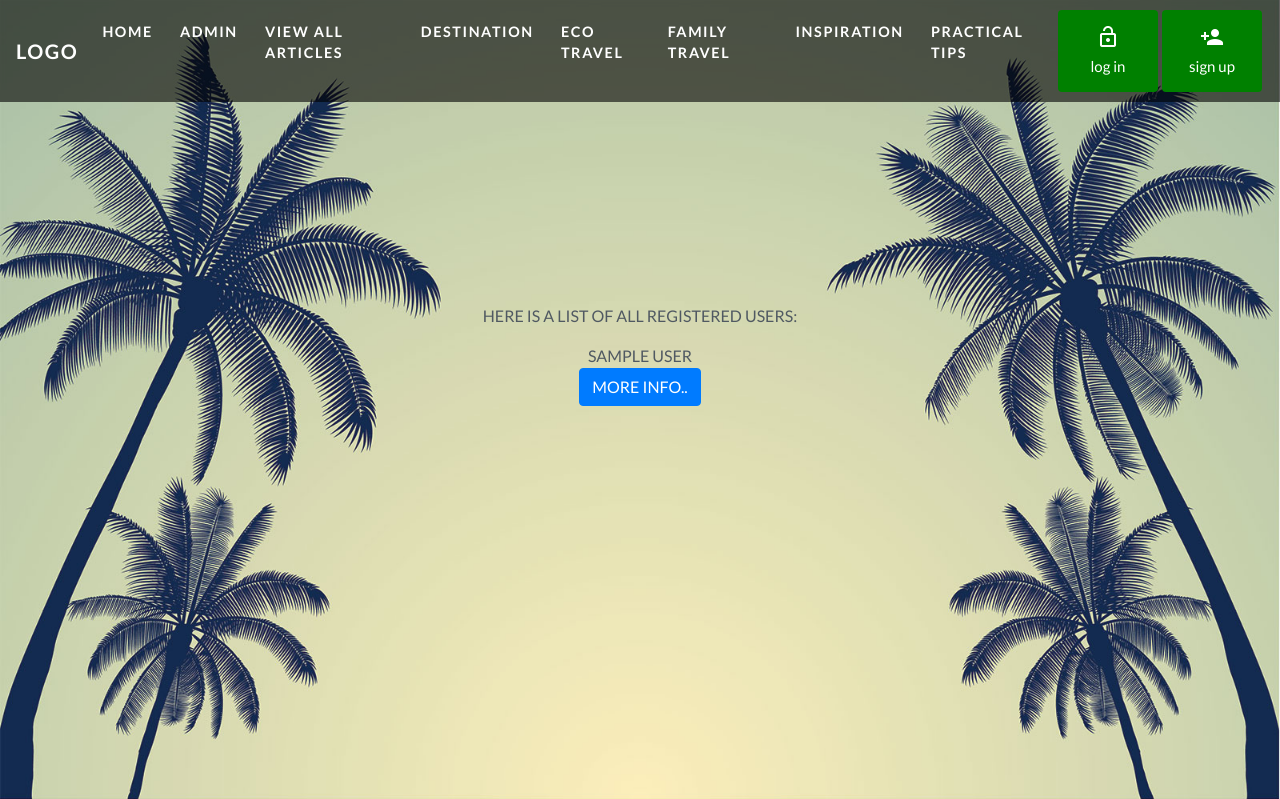
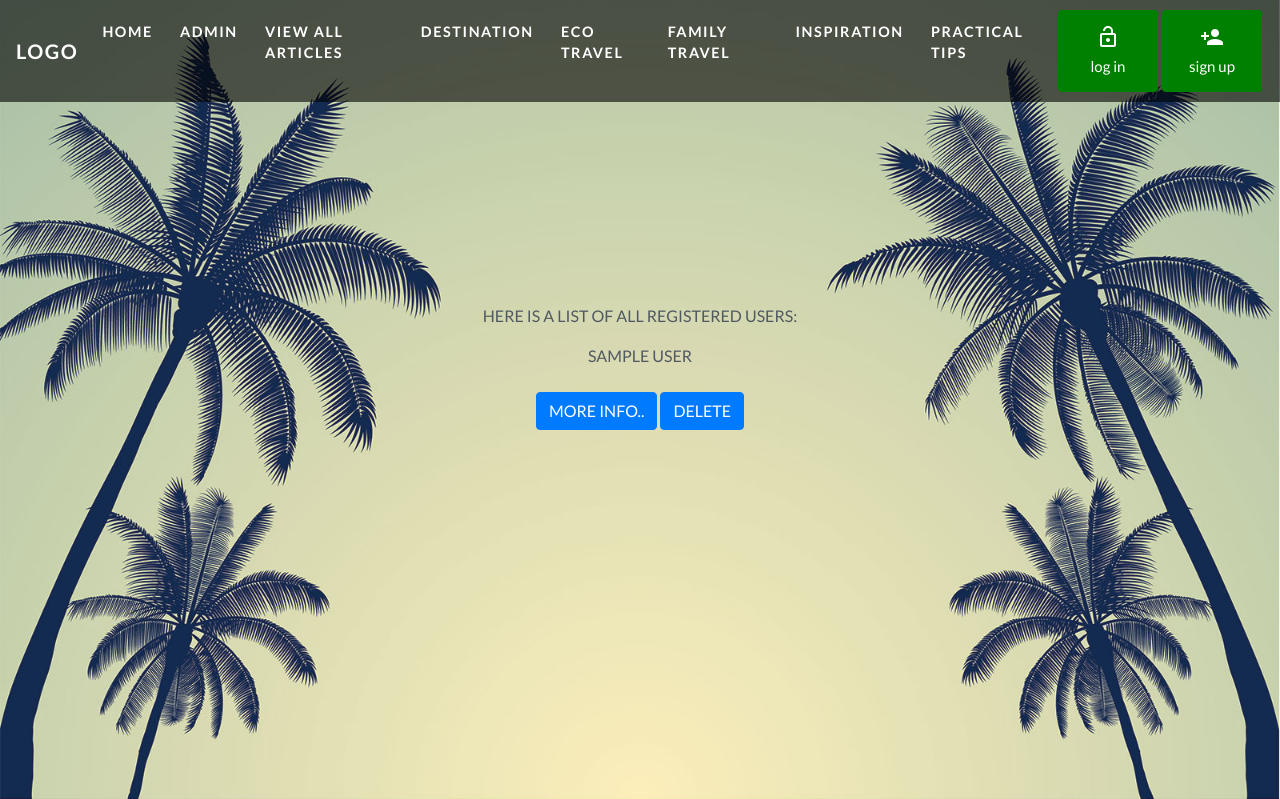
Before and after one commit to ghenashaban/travelBlogNew, a PHP site: page /?controller=user&action=readAll in a window 1280 px wide. Shown: the top 799 px of the page. Run offline with PHP 8.4, Linux system fonts and the light colour scheme; tables that the repository leaves empty or names only in its code hold one stand-in row (values such as "Sample post"); some libraries are stand-ins or nearby versions.

Commit message:
user delete

```diff
--- a/controllers/user_controller.php
+++ b/controllers/user_controller.php
@@ -7,8 +7,7 @@ class UserController {
         require_once('views/users/readAll.php');
     }
 
-
-    Public function read(){
+    Public function read() {
         if (!isset($_GET['id']))
             return call('pages', 'error');
         try {
@@ -18,4 +17,12 @@ class UserController {
             return call('pages', 'error');
         }
     }
+
+    public function delete() {
+        User::remove($_GET['id']);
+
+        $users = User::all();
+        require_once('views/users/readAll.php');
     }
+
+}
--- a/models/user.php
+++ b/models/user.php
@@ -45,11 +45,17 @@ class User {
         $user = $req->fetch();
         if ($user) {
             return new User($user['id'], $user['first_name'], $user['surname'], $user['username'], $user['email'], $user['role'], $user['password'], $user['created_at'], $user['updated_at'], $user['country_id']);
-
-            } else
-            {
+        } else {
             throw new Exception('A real exception should go here');
         }
     }
 
+    public static function remove($id) {
+        $db = Db::getInstance();
+
+        $id = intval($id);
+        $req = $db->prepare('delete FROM user WHERE id = :id');
+        $req->execute(array('id' => $id));
+    }
+
 }
--- a/routes.php
+++ b/routes.php
@@ -28,7 +28,7 @@ $controllers = array('pages' => ['home', 'error'],
                     'product' => ['readAll','read','create','update','delete'],
                     'controllerXXX' => ['actionYYY', 'actionZZZ'],
                      'post' => ['readAll','delete','create','read'],
-                    'user' => ['readAll', 'read']
+                    'user' => ['readAll', 'read', 'update', 'delete']
                     );
 
   // check that the requested controller and action are both allowed
--- a/views/Users/readAll.php
+++ b/views/Users/readAll.php
@@ -12,12 +12,30 @@ and open the template in the editor.
     <body>
         <p>Here is a list of all registered users:</p>
 
-          <?php foreach ($users as $user) { ?>
+        <?php foreach ($users as $user) { ?>
 
-        <?php echo "$user->first_name" ?>
-        <?php echo "$user->surname" ?>  <br>
-        <a href='?controller=user&action=read&id=<?php echo $user->id; ?>' class='btn btn-primary'>More info..</a>
+            <?php echo "$user->first_name" ?>
+            <?php echo "$user->surname" ?>  <br><br>
+            <a href='?controller=user&action=read&id=<?php echo $user->id; ?>' class='btn btn-primary'>More info..</a>
 
-          <?php } ?>
+        <?php } ?>
+        <a href='?controller=user&action=delete&id=<?php echo $user->id; ?>' class='btn btn-primary' onclick="ConfirmDelete()">Delete</a>
+
+        <script>
+            function ConfirmDelete() {
+                var txt;
+                var r = confirm("Are you sure you want to delete this user?");
+                if (r == true) {
+                    txt = "You pressed OK! ";
+                    window.location.href = ("?controller=user&action=delete&id=<?php echo
+                    $user->id;
+                ?>");
+                } else {
+                    txt = "You pressed Cancel!";
+                }
+                document.getElementById("demo").innerHTML = txt;
+            }
+        </script>
+
     </body>
 </html>
```
Lines whose indentation alone changed are shown as unchanged.
